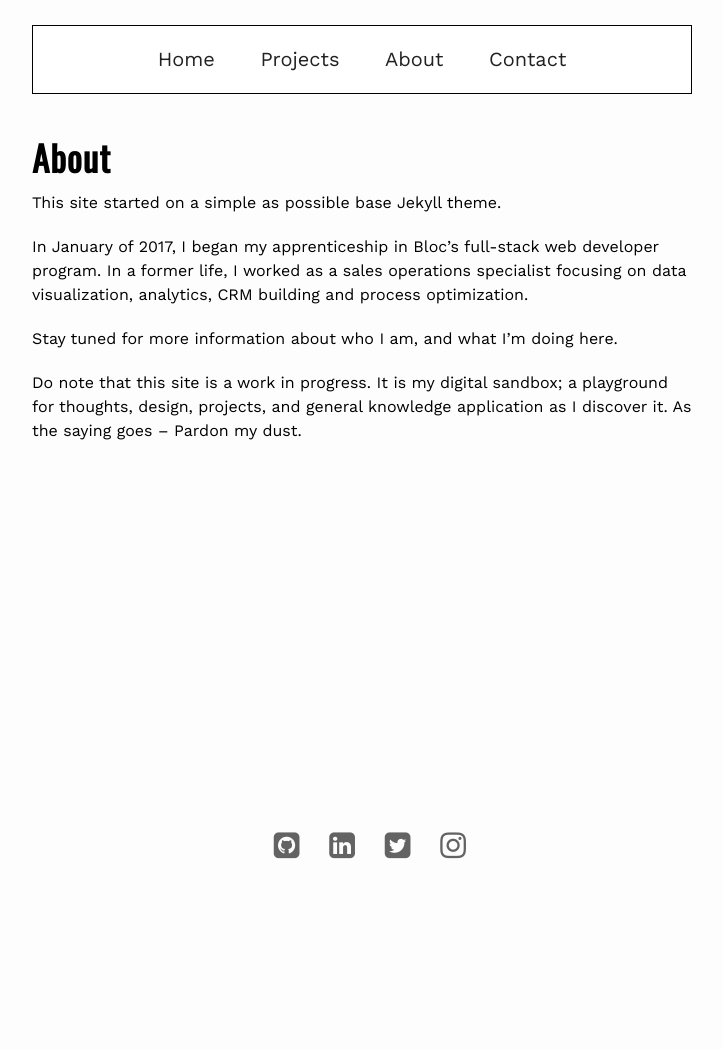
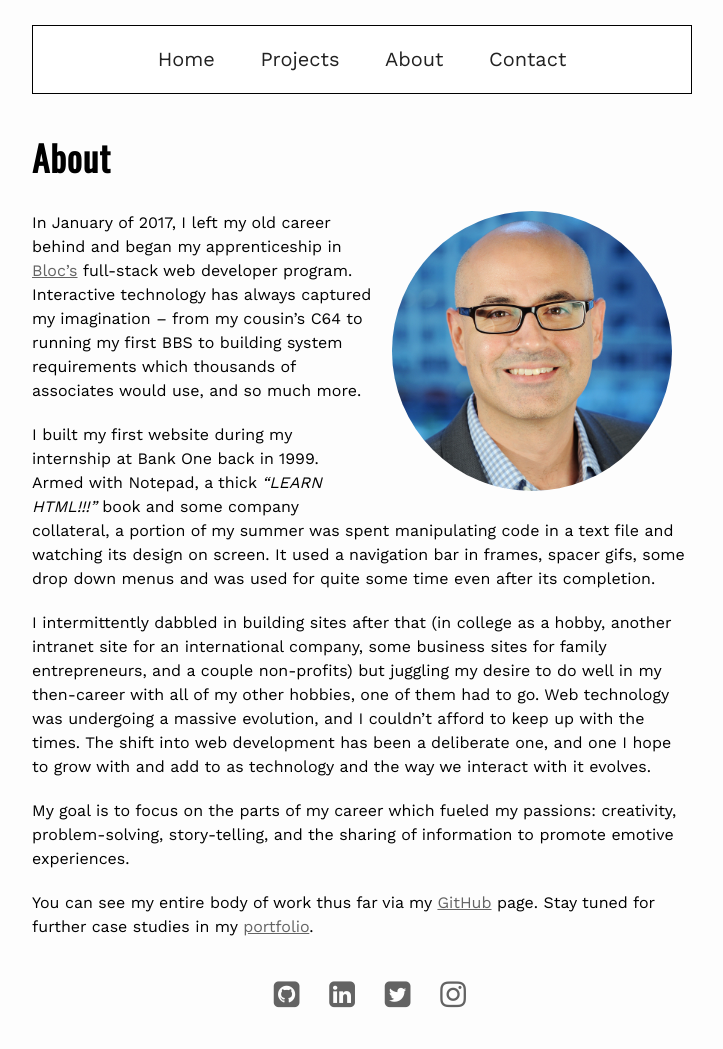
Before and after one commit to behica/behica.github.io, a Jekyll site: the page built from about.md, in a window 1280 px wide. Shown: the whole page, without its empty margins (278-1001 px from the left). Built offline with Jekyll 4.4.1, drawn with Linux system fonts in a browser that asks for light colours; nearby versions of some CDN libraries; some web fonts are replaced; before the commit the page ends 900 px from its top, so only the background shows below that.

Commit message:
Updated About page with image and brief intro

```diff
--- a/about.md
+++ b/about.md
@@ -1,13 +1,19 @@
 ---
 layout: page
 title: About
+permalink: /about/
 order: 2
 ---
+<div class='tc pb3'>
+  <img class='pa3 mw5 br-100 fr' src="/img/behic.jpg">
+</div>
 
-This site started on a simple as possible base Jekyll theme.
+In January of 2017, I left my old career behind and began my apprenticeship in [Bloc's](https://bloc.io) full-stack web developer program. Interactive technology has always captured my imagination -- from my cousin's C64 to running my first BBS to building system requirements which thousands of associates would use, and so much more.
 
-In January of 2017, I began my apprenticeship in Bloc's full-stack web developer program. In a former life, I worked as a sales operations specialist focusing on data visualization, analytics, CRM building and process optimization.
+I built my first website during my internship at Bank One back in 1999. Armed with Notepad, a thick _"LEARN HTML!!!"_ book and some company collateral, a portion of my summer was spent manipulating code in a text file and watching its design on screen. It used a navigation bar in frames, spacer gifs, some drop down menus and was used for quite some time even after its completion.
 
-Stay tuned for more information about who I am, and what I'm doing here.
+I intermittently dabbled in building sites after that (in college as a hobby, another intranet site for an international company, some business sites for family entrepreneurs, and a couple non-profits) but juggling my desire to do well in my then-career with all of my other hobbies, one of them had to go. Web technology was undergoing a massive evolution, and I couldn't afford to keep up with the times. The shift into web development has been a deliberate one, and one I hope to grow with and add to as technology and the way we interact with it evolves.
 
-Do note that this site is a work in progress. It is my digital sandbox; a playground for thoughts, design, projects, and general knowledge application as I discover it. As the saying goes -- Pardon my dust.
+My goal is to focus on the parts of my career which fueled my passions: creativity, problem-solving, story-telling, and the sharing of information to promote emotive experiences.
+
+You can see my  entire body of work thus far via my [GitHub](https://github.com/behica) page. Stay tuned for further case studies in my [portfolio](http://www.behicakgun.com/portfolio/).
```
Also changed, not shown: contact.md (+1 -3 lines), img/behic.jpg (added).
